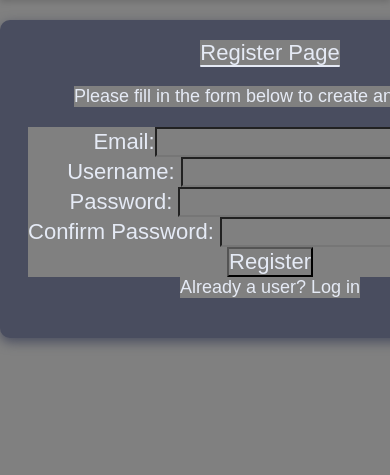
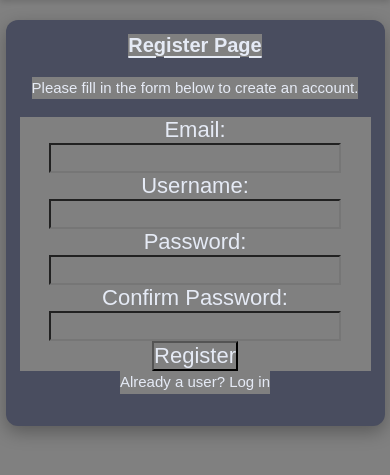
Before and after one commit to JanishK/Team_Project_TP2_Games_Store, a PHP site: page /Pages/registration_page.html in a window 390 px wide; the page is wider, and only the part inside the window is pictured. Shown: the part 102-577 px from the top of that part. Run offline with PHP 8.4, Linux system fonts and the light colour scheme.

Commit message:
So, the code is from  my own person protfolio page and hasve added animations and alsoo comments so its easy to under as well add a code for small mobile screens  and also tablets as well so they can use it with no problem and also tried using key frame animations too. and just added more quality of life improvements.

```diff
--- a/CSS/style.css
+++ b/CSS/style.css
@@ -79,6 +79,9 @@
     }
 }
 
+/* ---------------------------
+   REGISTER CONTAINER STYLING
+   --------------------------- */
 .register-container {
     display: flex;
     flex-direction: column;
@@ -89,37 +92,73 @@
     margin: 5% auto;
     padding: 20px;
 
-    background-color: var(--color-dark);
-    border-radius: 10px;
-    box-shadow: 0px 4px 12px #494D5F;
+    background-color: var(--color-dark); /* Uses theme variable */
+    border-radius: 12px;
+    box-shadow: 0px 6px 18px rgba(0, 0, 0, 0.3); /* Softer shadow for accessibility */
+
+    /* Smooth fade-in animation */
+    animation: fadeIn 0.6s ease-out;
 }
 
+/* Fade-in animation keyframes */
+@keyframes fadeIn {
+    from { opacity: 0; transform: translateY(10px); }
+    to { opacity: 1; transform: translateY(0); }
+}
+
+
+/* ---------------------------
+   TITLE STYLING
+   --------------------------- */
 .register-container h1 {
     margin-bottom: 20px;
+    color: var(--color-secondary); /* High contrast text */
+
+    font-size: 24px;               /* Slightly larger for hierarchy */
+    font-family: 'Poppins', sans-serif;
+    font-weight: 600;
+
+    text-decoration: underline;
+    text-underline-offset: 6px;
+}
+
+
+/* ---------------------------
+   PARAGRAPH STYLING
+   --------------------------- */
+.register-container p {
+    margin-bottom: 18px;
     color: var(--color-secondary);
+    font-size: 18px;
+    font-family: 'Poppins', sans-serif;
+    line-height: 1.5;              /* Accessibility improvement */
+}
 
-    font-size: 22px;
+
+/* ---------------------------
+   LINK STYLING
+   --------------------------- */
+.register-container a {
+    margin-bottom: 18px;
+    font-size: 18px;
     font-family: 'Poppins', sans-serif;
 
-    text-decoration: underline;
-    text-underline-offset: 5px;
+    color: var(--color-secondary);
+    text-decoration: none;
+
+    transition: color 0.25s ease, transform 0.25s ease;
 }
 
-.register-container p {
-    margin-bottom: 20px;
-    color: var(--color-secondary);
-
-    font-size: 18px;
-    font-family: 'Poppins', sans-serif;
+/* Hover effect: subtle grow + color shift */
+.register-container a:hover {
+    color: var(--color-accent, #9ADCFF); /* Uses accent variable if available */
+    transform: translateY(-2px);
 }
 
-.register-container a {
-    margin-bottom: 20px;
-    color: var(--color-secondary);
-
-    font-size: 18px;
-    font-family: 'Poppins', sans-serif;
-    text-decoration: none;
+/* Add focus outline for accessibility */
+.register-container a:focus {
+    outline: 2px solid var(--color-accent, #9ADCFF);
+    outline-offset: 4px;
 }
 
 
@@ -132,3 +171,40 @@
     align-items: center;
     background-color: transparent;
 }
+
+
+
+/* Tablets / Medium screens */
+@media (max-width: 768px) {
+    .register-container {
+        width: 80%;
+        padding: 16px;
+    }
+
+    .register-container h1 {
+        font-size: 22px;
+    }
+
+    .register-container p,
+    .register-container a {
+        font-size: 16px;
+    }
+}
+
+/* Small mobile screens */
+@media (max-width: 480px) {
+    .register-container {
+        width: 90%;
+        padding: 14px;
+    }
+
+    .register-container h1 {
+        font-size: 20px;
+        text-underline-offset: 4px;
+    }
+
+    .register-container p,
+    .register-container a {
+        font-size: 15px;
+    }
+}
```
